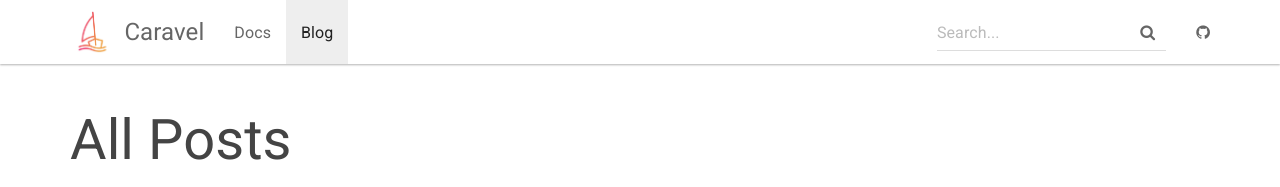
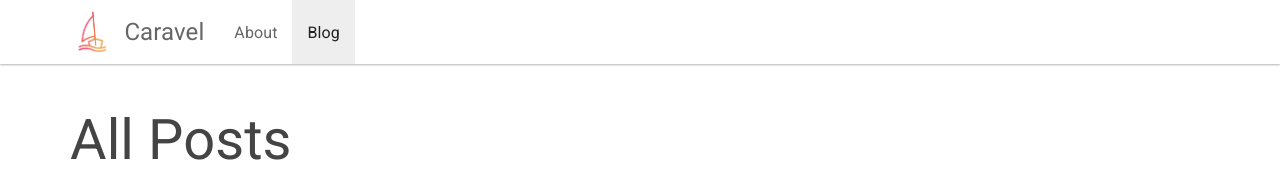
Before and after one commit to gocaravel/gocaravel-site, a Jekyll site: the page built from assets/allposts.html, in a window 1280 px wide. Shown: the top 187 px of the page. Built offline with Jekyll 4.4.1, drawn with Linux system fonts in a browser that asks for light colours.

Commit message:
Fix navbar

```diff
--- a/_config.yml
+++ b/_config.yml
@@ -16,7 +16,7 @@
     type: docs
   values:
     layout: docs
-    sectionid: about
+    sectionid: docs
     seo:
       type: "WebPage"
 
--- a/_includes/topnav.html
+++ b/_includes/topnav.html
@@ -13,20 +13,9 @@
         </div>
         <div id="navbar" class="collapse navbar-collapse">
             <ul class="nav navbar-nav">
-                <li {% if page.sectionid=='docs' %} class="active" {% endif %}><a href="{{ "/docs/home/" | relative_url }}">Docs</a></li>
+                <li {% if page.sectionid=='docs' %} class="active" {% endif %}><a href="{{ "/docs/home/" | relative_url }}">About</a></li>
                 <li {% if page.sectionid=='blog' %} class="active" {% endif %}><a href="{{ site.posts.first.url | relative_url }}">Blog</a></li>
             </ul>
-            <div class="navbar-right">
-                <form class="navbar-form navbar-left">
-                    <div class="form-group has-feedback">
-                        <input id="search-box" type="search" class="form-control" placeholder="Search...">
-                        <i class="fa fa-search form-control-feedback"></i>
-                    </div>
-                </form>
-                <ul class="nav navbar-nav">
-                    <li><a href="{{ site.git_address }}"><i class="fa fa-github" aria-hidden="true"></i></a></li>
-                </ul>
-            </div>
         </div>
     </div>
 </nav>
```
